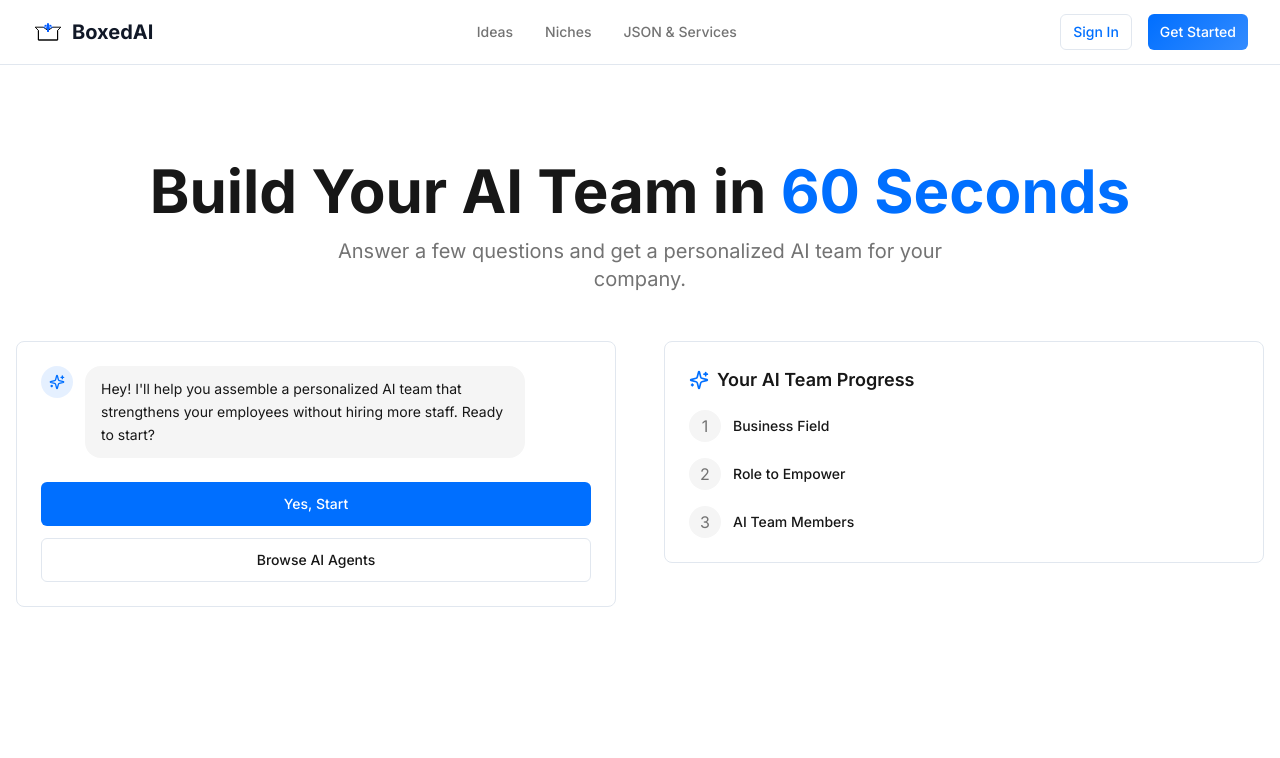
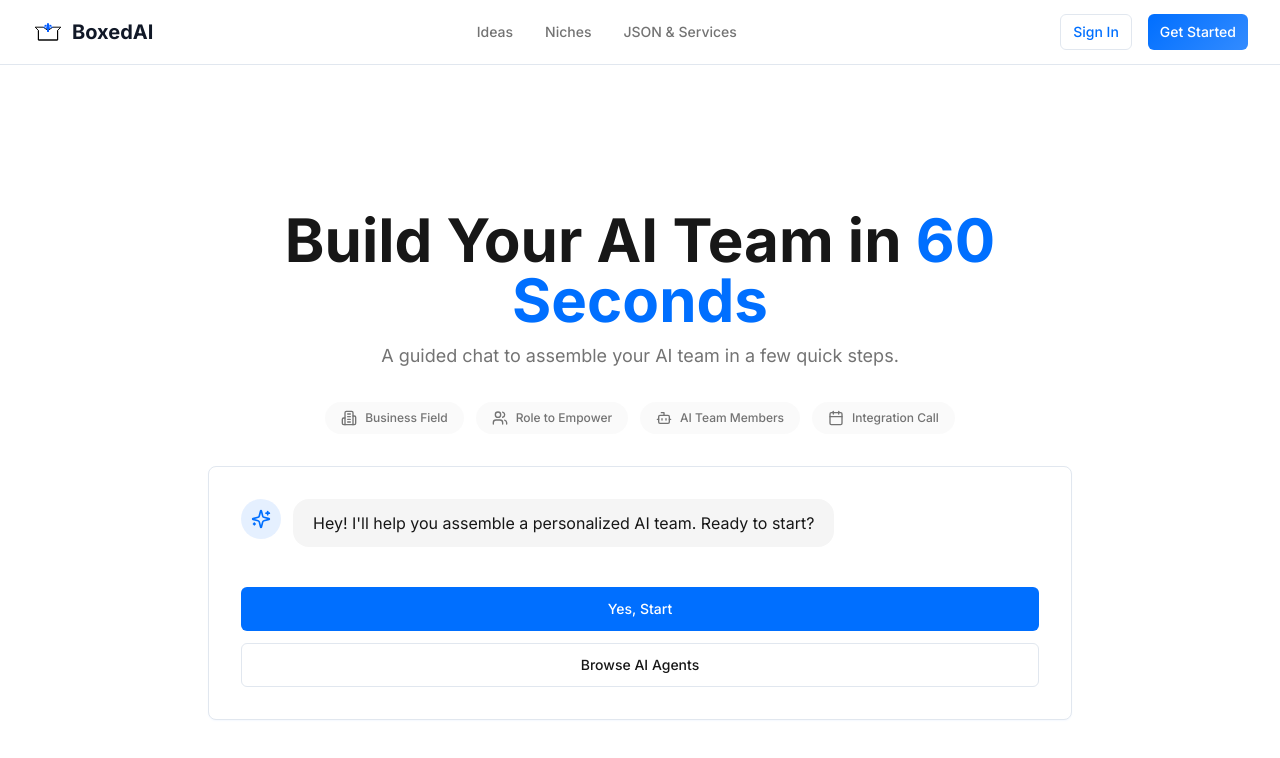
Before and after one commit to igorkossolapov4124/boxed-ai-catalogue, a React (Vite) app: page / in a window 1280 px wide. Shown: the top 758 px of the page. Built offline with nearby package versions, Linux system fonts and the light colour scheme.

Commit message:
Refactor Hero to full-width chat

```diff
--- a/src/components/OnboardingHero.tsx
+++ b/src/components/OnboardingHero.tsx
@@ -1,4 +1,4 @@
-import { useState } from 'react';
+import { useState, useEffect, useRef } from 'react';
 import { Link } from 'react-router-dom';
 import { Button } from '@/components/ui/button';
 import { Card, CardContent } from '@/components/ui/card';
@@ -6,7 +6,7 @@ import { Input } from '@/components/ui/input';
 import { Label } from '@/components/ui/label';
 import { Badge } from '@/components/ui/badge';
 import { niches, iconMap } from '@/data/niches';
-import { CheckCircle2, Sparkles, ExternalLink } from 'lucide-react';
+import { CheckCircle2, Sparkles, ExternalLink, Building2, Users, Bot, Calendar } from 'lucide-react';
 import { useToast } from '@/hooks/use-toast';
 
 type Step = 'greeting' | 'niche' | 'role' | 'agents' | 'booking';
@@ -31,13 +31,28 @@ const OnboardingHero = () => {
     {
       id: '1',
       role: 'assistant',
-      content: "Hey! I'll help you assemble a personalized AI team that strengthens your employees without hiring more staff. Ready to start?"
+      content: "Hey! I'll help you assemble a personalized AI team. Ready to start?"
     }
   ]);
   const [selectedNiche, setSelectedNiche] = useState<string | null>(null);
   const [selectedRole, setSelectedRole] = useState<string | null>(null);
   const [selectedAgents, setSelectedAgents] = useState<SelectedAgent[]>([]);
   const [bookingData, setBookingData] = useState({ name: '', email: '', phone: '' });
+  const [showCelebration, setShowCelebration] = useState(false);
+  const messagesEndRef = useRef<HTMLDivElement>(null);
+
+  const scrollToBottom = () => {
+    messagesEndRef.current?.scrollIntoView({ behavior: 'smooth' });
+  };
+
+  useEffect(() => {
+    scrollToBottom();
+  }, [messages]);
+
+  const triggerCelebration = () => {
+    setShowCelebration(true);
+    setTimeout(() => setShowCelebration(false), 1500);
+  };
 
   const addMessage = (role: 'assistant' | 'user', content: string) => {
     setMessages(prev => [...prev, { id: Date.now().toString(), role, content }]);
@@ -54,18 +69,17 @@ const OnboardingHero = () => {
   const handleNicheSelect = (nicheId: string, nicheName: string) => {
     setSelectedNiche(nicheId);
     addMessage('user', nicheName);
+    triggerCelebration();
     setTimeout(() => {
-      addMessage('assistant', 'Great. I have AI team members already working in this industry.');
-      setTimeout(() => {
-        addMessage('assistant', 'Who do you want to empower first with AI?');
+      addMessage('assistant', 'Perfect! Who do you want to empower first with AI?');
       setStep('role');
-      }, 800);
-    }, 500);
+    }, 600);
   };
 
   const handleRoleSelect = (departmentName: string) => {
     setSelectedRole(departmentName);
     addMessage('user', departmentName);
+    triggerCelebration();
 
     // Get recommended agents from selected niche and role
     const niche = niches.find(n => n.id === selectedNiche);
@@ -82,10 +96,10 @@ const OnboardingHero = () => {
     }
 
     setTimeout(() => {
-      addMessage('assistant', `Perfect. I'll recommend a few AI team members that can support your ${departmentName} right away.`);
+      addMessage('assistant', `Here are AI team members for your ${departmentName}:`);
       setTimeout(() => {
         setStep('agents');
-      }, 800);
+      }, 600);
     }, 500);
   };
 
@@ -101,25 +115,24 @@ const OnboardingHero = () => {
 
   const handleProceedToBooking = () => {
     const roleName = selectedRole || 'team';
-    addMessage('user', 'Book Integration Call');
+    addMessage('user', 'Continue');
+    triggerCelebration();
     setTimeout(() => {
-      addMessage('assistant', `Great choices — these AI team members will save your ${roleName} 20+ hours/month.`);
-      setTimeout(() => {
-        addMessage('assistant', 'Want us to connect this AI team to your business with your current tools in 48 hours?');
+      addMessage('assistant', `Your AI Team is ready! Want us to integrate these AI team members into your business for you?`);
       setStep('booking');
-      }, 800);
-    }, 500);
+    }, 600);
   };
 
   const handleBookingSubmit = (e: React.FormEvent) => {
     e.preventDefault();
+    triggerCelebration();
     toast({
-      title: "Booking Requested!",
-      description: "We'll contact you within 24 hours to schedule your integration call.",
+      title: "Booking Confirmed!",
+      description: "We'll contact you within 24 hours.",
     });
-    addMessage('user', `Booked consultation (${bookingData.name})`);
+    addMessage('user', 'Booked Integration Call');
     setTimeout(() => {
-      addMessage('assistant', "Perfect! We'll contact you within 24 hours to schedule your integration call. Looking forward to building your AI team!");
+      addMessage('assistant', "Perfect! We'll reach out within 24 hours to schedule your integration. Welcome to your AI team!");
     }, 500);
   };
 
@@ -289,12 +302,12 @@ const OnboardingHero = () => {
               </Button>
               <Button
                 type="button"
-                variant="outline"
+                variant="ghost"
                 size="lg"
                 className="w-full"
                 asChild
               >
-                <Link to="/niches">I'll try myself first</Link>
+                <Link to="/niches">I'll set them up myself</Link>
               </Button>
             </form>
           </div>
@@ -305,50 +318,92 @@ const OnboardingHero = () => {
     }
   };
 
+  // Milestone badges data
+  const milestones = [
+    { id: 'niche', label: 'Business Field', icon: Building2, completed: !!selectedNiche },
+    { id: 'role', label: 'Role to Empower', icon: Users, completed: !!selectedRole },
+    { id: 'agents', label: 'AI Team Members', icon: Bot, completed: selectedAgents.length > 0 },
+    { id: 'booking', label: 'Integration Call', icon: Calendar, completed: step === 'booking' && bookingData.name !== '' }
+  ];
+
   return (
-    <section className="py-16 lg:py-24 bg-gradient-hero">
-      <div className="container mx-auto px-4 max-w-7xl">
+    <section className="py-16 lg:py-24 bg-gradient-hero min-h-screen flex items-center">
+      <div className="container mx-auto px-4 max-w-4xl">
         {/* Header */}
-        <div className="text-center mb-12 animate-fade-in">
-          <h1 className="text-4xl lg:text-5xl xl:text-6xl font-bold text-foreground leading-tight mb-4">
+        <div className="text-center mb-8 animate-fade-in">
+          <h1 className="text-4xl lg:text-5xl xl:text-6xl font-bold text-foreground leading-tight mb-3">
             Build Your AI Team in <span className="text-primary">60 Seconds</span>
           </h1>
-          <p className="text-lg lg:text-xl text-muted-foreground max-w-2xl mx-auto">
-            Answer a few questions and get a personalized AI team for your company.
+          <p className="text-base lg:text-lg text-muted-foreground">
+            A guided chat to assemble your AI team in a few quick steps.
           </p>
         </div>
 
-        {/* Chat Interface */}
-        <div className="grid lg:grid-cols-2 gap-8 lg:gap-12 items-start">
-          {/* Left: Conversation */}
-          <div className="order-2 lg:order-1">
-            <Card className="border-border shadow-card">
-              <CardContent className="p-6">
+        {/* Gamified Progress Badges */}
+        <div className="mb-8 animate-fade-in animation-delay-100">
+          <div className="flex justify-center gap-3 flex-wrap">
+            {milestones.map((milestone, index) => {
+              const Icon = milestone.icon;
+              return (
+                <div
+                  key={milestone.id}
+                  className={`flex items-center gap-2 px-4 py-2 rounded-full transition-all duration-500 ${
+                    milestone.completed
+                      ? 'bg-primary text-primary-foreground shadow-blue animate-scale-in'
+                      : 'bg-muted/50 text-muted-foreground'
+                  }`}
+                  style={{ animationDelay: milestone.completed ? '0ms' : '0ms' }}
+                >
+                  <Icon className="w-4 h-4" />
+                  <span className="text-xs font-medium whitespace-nowrap">{milestone.label}</span>
+                  {milestone.completed && (
+                    <CheckCircle2 className="w-4 h-4 animate-scale-in" />
+                  )}
+                </div>
+              );
+            })}
+          </div>
+        </div>
+
+        {/* Celebration Animation */}
+        {showCelebration && (
+          <div className="fixed inset-0 pointer-events-none z-50 flex items-center justify-center">
+            <div className="animate-scale-in">
+              <Sparkles className="w-16 h-16 text-primary animate-pulse" />
+            </div>
+          </div>
+        )}
+
+        {/* Full-Width Chat Interface */}
+        <div className="animate-fade-in animation-delay-200">
+          <Card className="border-border shadow-card-hover bg-card">
+            <CardContent className="p-6 lg:p-8">
               {/* Messages */}
-                <div className="space-y-4 mb-6 max-h-[500px] overflow-y-auto">
+              <div className="space-y-4 mb-6 max-h-[500px] overflow-y-auto scroll-smooth">
                 {messages.map((message) => (
                   <div
                     key={message.id}
-                      className={`flex gap-3 ${
+                    className={`flex gap-3 animate-fade-in ${
                       message.role === 'user' ? 'justify-end' : 'justify-start'
                     }`}
                   >
                     {message.role === 'assistant' && (
-                        <div className="w-8 h-8 rounded-full bg-primary/10 flex items-center justify-center flex-shrink-0">
-                          <Sparkles className="w-4 h-4 text-primary" />
+                      <div className="w-10 h-10 rounded-full bg-primary/10 flex items-center justify-center flex-shrink-0">
+                        <Sparkles className="w-5 h-5 text-primary" />
                       </div>
                     )}
                     <div
-                        className={`px-4 py-3 rounded-2xl max-w-[80%] ${
+                      className={`px-5 py-3 rounded-2xl max-w-[85%] ${
                         message.role === 'assistant'
                           ? 'bg-muted text-foreground'
                           : 'bg-primary text-primary-foreground'
                       }`}
                     >
-                        <p className="text-sm leading-relaxed">{message.content}</p>
+                      <p className="text-sm lg:text-base leading-relaxed">{message.content}</p>
                     </div>
                   </div>
                 ))}
+                <div ref={messagesEndRef} />
               </div>
 
               {/* Interactive Options */}
@@ -356,84 +411,6 @@ const OnboardingHero = () => {
             </CardContent>
           </Card>
         </div>
-
-          {/* Right: Preview */}
-          <div className="order-1 lg:order-2 animate-fade-in animation-delay-200">
-            <Card className="border-border shadow-card bg-gradient-card">
-              <CardContent className="p-6">
-                <h3 className="text-lg font-semibold mb-4 flex items-center gap-2">
-                  <Sparkles className="w-5 h-5 text-primary" />
-                  Your AI Team Progress
-                </h3>
-
-                <div className="space-y-4">
-                  {/* Niche */}
-                  <div className="flex items-center gap-3">
-                    <div className={`w-8 h-8 rounded-full flex items-center justify-center ${
-                      selectedNiche ? 'bg-primary text-primary-foreground' : 'bg-muted text-muted-foreground'
-                    }`}>
-                      {selectedNiche ? '✓' : '1'}
-                    </div>
-                    <div className="flex-1">
-                      <p className="text-sm font-medium">Business Field</p>
-                      {selectedNiche && (
-                        <p className="text-xs text-muted-foreground">
-                          {niches.find(n => n.id === selectedNiche)?.name}
-                        </p>
-                      )}
-                    </div>
-                  </div>
-
-                  {/* Role */}
-                  <div className="flex items-center gap-3">
-                    <div className={`w-8 h-8 rounded-full flex items-center justify-center ${
-                      selectedRole ? 'bg-primary text-primary-foreground' : 'bg-muted text-muted-foreground'
-                    }`}>
-                      {selectedRole ? '✓' : '2'}
-                    </div>
-                    <div className="flex-1">
-                      <p className="text-sm font-medium">Role to Empower</p>
-                      {selectedRole && (
-                        <p className="text-xs text-muted-foreground">{selectedRole}</p>
-                      )}
-                    </div>
-                  </div>
-
-                  {/* Agents */}
-                  <div className="flex items-center gap-3">
-                    <div className={`w-8 h-8 rounded-full flex items-center justify-center ${
-                      selectedAgents.length > 0 ? 'bg-primary text-primary-foreground' : 'bg-muted text-muted-foreground'
-                    }`}>
-                      {selectedAgents.length > 0 ? '✓' : '3'}
-                    </div>
-                    <div className="flex-1">
-                      <p className="text-sm font-medium">AI Team Members</p>
-                      {selectedAgents.length > 0 && (
-                        <p className="text-xs text-muted-foreground">
-                          {selectedAgents.length} selected
-                        </p>
-                      )}
-                    </div>
-                  </div>
-                </div>
-
-                {selectedAgents.length > 0 && (
-                  <div className="mt-6 pt-6 border-t border-border">
-                    <p className="text-sm font-semibold mb-2">Selected AI Team:</p>
-                    <ul className="space-y-1">
-                      {selectedAgents.map(agent => (
-                        <li key={agent.id} className="text-xs text-muted-foreground flex items-center gap-2">
-                          <CheckCircle2 className="w-3 h-3 text-primary" />
-                          {agent.name}
-                        </li>
-                      ))}
-                    </ul>
-                  </div>
-                )}
-              </CardContent>
-            </Card>
-          </div>
-        </div>
       </div>
     </section>
   );
```
Lines whose indentation alone changed are shown as unchanged.
